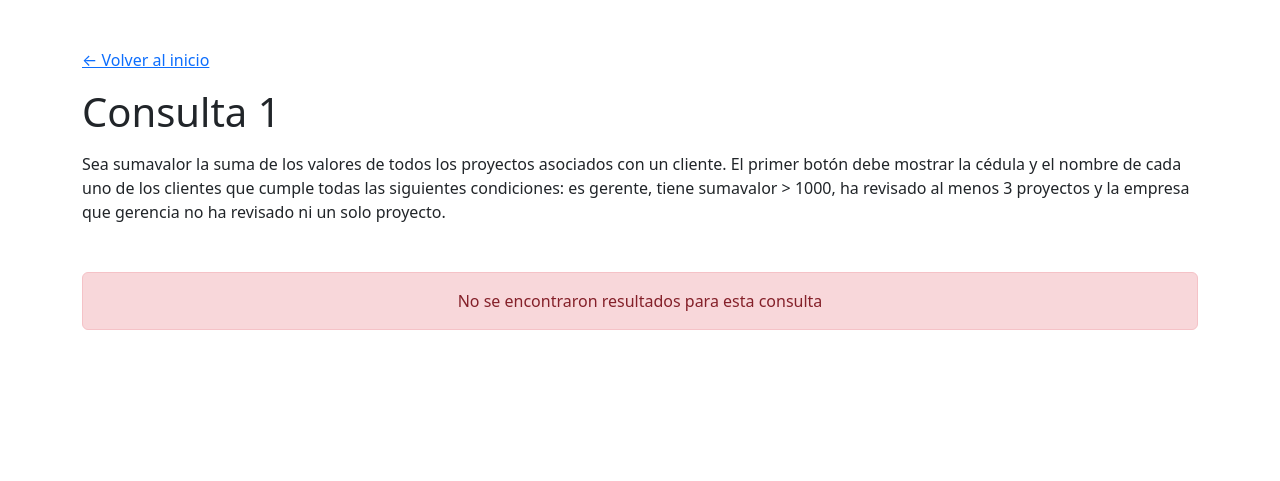
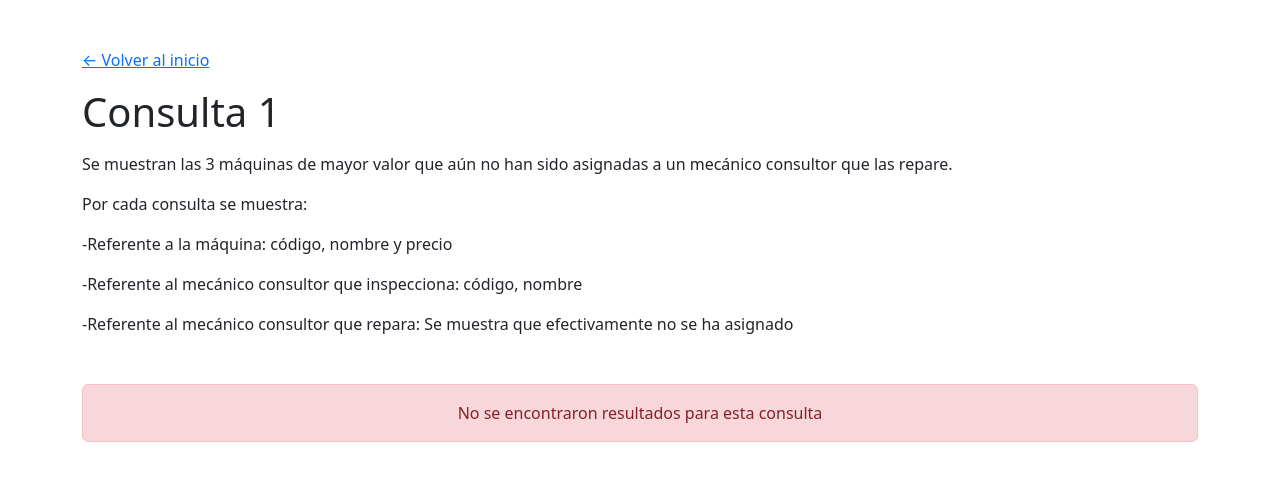
Before and after one commit to SMarinC/BD1, a PHP site: page /consultas/consulta1.php in a window 1280 px wide. Shown: the top 481 px of the page. Run offline with PHP 8.4, Linux system fonts and the light colour scheme; data that the repository does not hold is empty.

Commit message:
Add files via upload

```diff
--- a/laVioleta/consultas/consulta1.php
+++ b/laVioleta/consultas/consulta1.php
@@ -6,11 +6,11 @@ include "../includes/header.php";
 <h1 class="mt-3">Consulta 1</h1>
 
 <p class="mt-3">
-    Sea sumavalor la suma de los valores de todos los proyectos asociados con un cliente.
-    El primer botón debe mostrar la cédula y el nombre de cada uno de los clientes
-    que cumple todas las siguientes condiciones: es gerente, tiene sumavalor > 1000,
-    ha revisado al menos 3 proyectos y la empresa que gerencia no ha revisado ni un
-    solo proyecto.
+    Se muestran las 3 máquinas de mayor valor que aún no han sido asignadas a un mecánico consultor que las repare.
+     <p>Por cada consulta se muestra:</p>
+     <p>-Referente a la máquina: código, nombre y precio</p>
+     <p>-Referente al mecánico consultor que inspecciona: código, nombre</p>
+     <p>-Referente al mecánico consultor que repara: Se muestra que efectivamente no se ha asignado</p>
 </p>
 
 <?php
@@ -18,7 +18,23 @@ include "../includes/header.php";
 require('../config/conexion.php');
 
 // Query SQL a la BD -> Crearla acá (No está completada, cambiarla a su contexto y a su analogía)
-$query = "SELECT cedula, nombre FROM cliente";
+$query = "SELECT
+    maquina.codigo,
+    maquina.nombre,
+    maquina.precio,
+    maquina.mecanicoInspeccionId,
+    maquina.mecanicoReparacionId,
+    mecanico.nombre AS nombreMecanicoInspeccion
+    FROM
+        maquina
+    JOIN
+        mecanico ON maquina.mecanicoInspeccionId = mecanico.codigo
+    WHERE
+        maquina.mecanicoReparacionId IS NULL
+    ORDER BY
+        maquina.precio DESC,
+        maquina.codigo
+    LIMIT 3";
 
 // Ejecutar la consulta
 $resultadoC1 = mysqli_query($conn, $query) or die(mysqli_error($conn));
@@ -39,8 +55,12 @@ if($resultadoC1 and $resultadoC1->num_rows > 0):
         <!-- Títulos de la tabla, cambiarlos -->
         <thead class="table-dark">
             <tr>
-                <th scope="col" class="text-center">Cédula</th>
-                <th scope="col" class="text-center">Nombre</th>
+                <th scope="col" class="text-center">Código Máquina</th>
+                <th scope="col" class="text-center">Nombre Máquina</th>
+                <th scope="col" class="text-center">Precio</th>
+                <th scope="col" class="text-center">Código Mecánico Reparador</th>
+                <th scope="col" class="text-center">Código Mecánico Inspeccionador</th>
+                <th scope="col" class="text-center">Nombre mecánico Inspeccionador</th>
             </tr>
         </thead>
 
@@ -54,8 +74,12 @@ if($resultadoC1 and $resultadoC1->num_rows > 0):
             <!-- Fila que se generará -->
             <tr>
                 <!-- Cada una de las columnas, con su valor correspondiente -->
-                <td class="text-center"><?= $fila["cedula"]; ?></td>
+                <td class="text-center"><?= $fila["codigo"]; ?></td>
                 <td class="text-center"><?= $fila["nombre"]; ?></td>
+                <td class="text-center"><?= $fila["precio"]; ?></td>
+                <td class="text-center"><?= $fila["mecanicoReparacionId"]; ?></td>
+                <td class="text-center"><?= $fila["mecanicoInspeccionId"]; ?></td>
+                <td class="text-center"><?= $fila["nombreMecanicoInspeccion"]; ?></td>
             </tr>
 
             <?php
--- a/laVioleta/includes/header.php
+++ b/laVioleta/includes/header.php
@@ -14,4 +14,4 @@
 <body>
     <div class="container mt-5">
 
-        <a href="/laVioleta">&#8592; Volver al inicio</a>
+        <a href="http://localhost/">&#8592; Volver al inicio</a>
```
Also changed, not shown: laVioleta/busqueda/busqueda1.php (+21 -20 lines), laVioleta/busqueda/busqueda2.php (+13 -4 lines), laVioleta/consultas/consulta2.php (+26 -9 lines).
